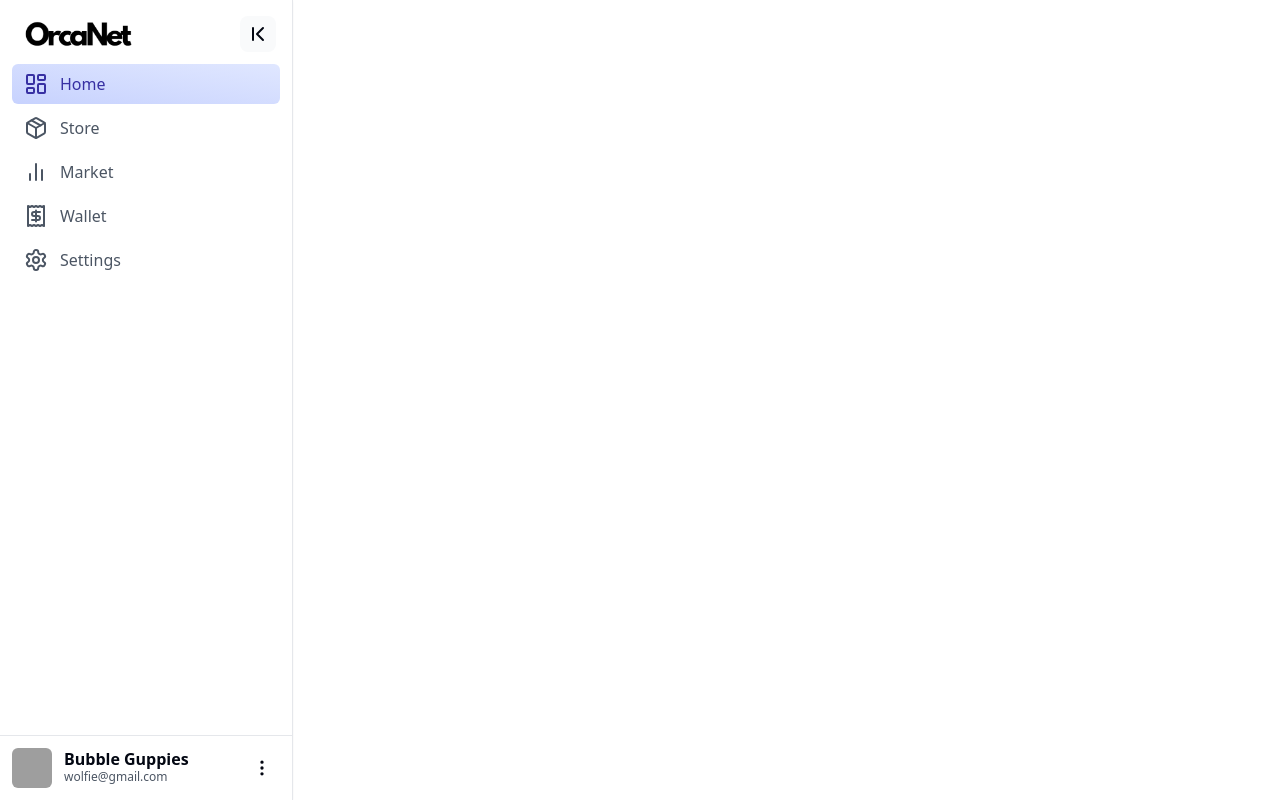
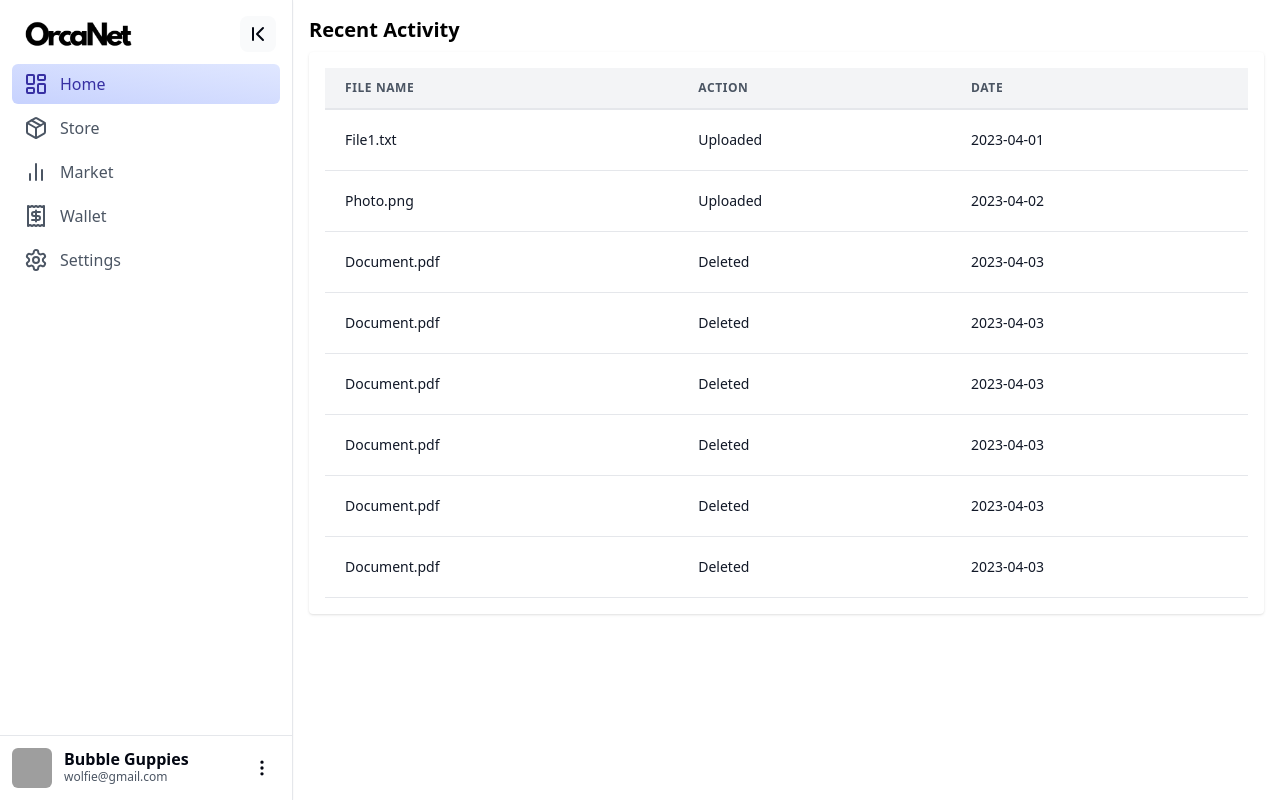
Before and after one commit to sbu-416-24sp/orcanet-desktop-deprecated, a React (Vite) app in the folder frontend/: page / in a window 1280 px wide. Built offline with nearby package versions, Linux system fonts and the light colour scheme; grey boxes are pictures that could not be loaded.

Commit message:
create homepage

```diff
--- a/frontend/src/home/HomePage.tsx
+++ b/frontend/src/home/HomePage.tsx
@@ -1,5 +1,156 @@
+import React, { useCallback, useRef, useState } from "react";
+
 const HomePage = () => {
-  return <div id="home-page"></div>;
+  const fileInputRef = useRef<HTMLInputElement>(null);
+  const [dragging, setDragging] = useState(false);
+
+  const handleDragOver = useCallback((e: React.DragEvent<HTMLDivElement>) => {
+    e.preventDefault();
+    setDragging(true);
+  }, []);
+
+  const handleDragLeave = useCallback((e: React.DragEvent<HTMLDivElement>) => {
+    e.preventDefault();
+    setDragging(false);
+  }, []);
+
+  const handleDrop = useCallback((e: React.DragEvent<HTMLDivElement>) => {
+    e.preventDefault();
+    e.stopPropagation();
+    setDragging(false);
+    if (e.dataTransfer.files && e.dataTransfer.files[0]) {
+      // Handle file upload here
+      console.log(e.dataTransfer.files[0]);
+    }
+  }, []);
+
+  const handleClick = () => {
+    fileInputRef.current?.click();
+  };
+
+  // Example data - replace with actual data retrieval logic
+  const nodeInfo = {
+    status: "Connected",
+    balance: "Orca Coin 1000",
+    peerID: "12D3KooWM1J3AZKnEvVtEVjwFka2Z2Z9EZo5XVzUoyrAofWRUUWK",
+    publicKey: "CAESIKY9RkdcwVuPzyQPn2SX7CEJRIj87Y1Mxtm0S5ABQMvI",
+    gateway: "http://127.0.0.1:8080",
+  };
+
+  // Mock recent activities data
+  const recentActivities = [
+    { id: 1, name: "File1.txt", date: "2023-04-01", action: "Uploaded" },
+    { id: 2, name: "Photo.png", date: "2023-04-02", action: "Uploaded" },
+    { id: 3, name: "Document.pdf", date: "2023-04-03", action: "Deleted" },
+    { id: 3, name: "Document.pdf", date: "2023-04-03", action: "Deleted" },
+    { id: 3, name: "Document.pdf", date: "2023-04-03", action: "Deleted" },
+    { id: 3, name: "Document.pdf", date: "2023-04-03", action: "Deleted" },
+    { id: 3, name: "Document.pdf", date: "2023-04-03", action: "Deleted" },
+    { id: 3, name: "Document.pdf", date: "2023-04-03", action: "Deleted" },
+  ];
+
+  return (
+    <main className="flex-1 text-white p-2">
+      {/* Node Status Section */}
+      {/* <section className="max-w-4xl mx-auto">
+        <h2 className="text-2xl font-bold mb-2 text-center text-gray-800">
+          OrcaNet Home
+        </h2>
+        <div className="bg-white p-6 rounded-lg shadow">
+          <p className="text-lg mb-4 font-semibold text-gray-800">
+            Node Information
+          </p>
+          <div className="grid grid-cols-1 gap-6 text-gray-600">
+            <div className="md:flex justify-between">
+              <p className="truncate">
+                <strong>Status:</strong> {nodeInfo.status}
+              </p>
+              <p className="truncate">
+                <strong>Gateway:</strong> {nodeInfo.gateway}
+              </p>
+            </div>
+            <p className="break-words">
+              <strong>Peer ID:</strong> {nodeInfo.peerID}
+            </p>
+            <p className="break-words">
+              <strong>Public Key:</strong> {nodeInfo.publicKey}
+            </p>
+          </div>
+        </div>
+      </section> */}
+
+      <section className="mb-2 p-2">
+        {" "}
+        <h2 className="text-xl font-bold mb-2 text-black">Recent Activity</h2>{" "}
+        <div
+          className="bg-white text-gray-800 p-4 rounded shadow"
+          onClick={handleClick}
+          onDragOver={handleDragOver}
+          onDragLeave={handleDragLeave}
+          onDrop={handleDrop}
+        >
+          {recentActivities.length > 0 ? (
+            <div className="overflow-x-auto">
+              <table className="min-w-full leading-normal">
+                <thead>
+                  <tr>
+                    <th className="px-5 py-3 border-b-2 border-gray-200 bg-gray-100 text-left text-xs font-semibold text-gray-600 uppercase tracking-wider">
+                      File Name
+                    </th>
+                    <th className="px-5 py-3 border-b-2 border-gray-200 bg-gray-100 text-left text-xs font-semibold text-gray-600 uppercase tracking-wider">
+                      Action
+                    </th>
+                    <th className="px-5 py-3 border-b-2 border-gray-200 bg-gray-100 text-left text-xs font-semibold text-gray-600 uppercase tracking-wider">
+                      Date
+                    </th>
+                  </tr>
+                </thead>
+                <tbody>
+                  {recentActivities.map((activity) => (
+                    <tr key={activity.id}>
+                      <td className="px-5 py-5 border-b border-gray-200 bg-white text-sm">
+                        <p className="text-gray-900 whitespace-no-wrap">
+                          {activity.name}
+                        </p>
+                      </td>
+                      <td className="px-5 py-5 border-b border-gray-200 bg-white text-sm">
+                        <p className="text-gray-900 whitespace-no-wrap">
+                          {activity.action}
+                        </p>
+                      </td>
+                      <td className="px-5 py-5 border-b border-gray-200 bg-white text-sm">
+                        <p className="text-gray-900 whitespace-no-wrap">
+                          {activity.date}
+                        </p>
+                      </td>
+                    </tr>
+                  ))}
+                </tbody>
+              </table>
+            </div>
+          ) : (
+            <p>No recent activity</p>
+          )}
+        </div>
+      </section>
+
+      {/* <section className="p-2 bg-white text-gray-800 rounded shadow">
+        <h2 className="text-xl font-bold mb-4">Upload Files</h2>
+        <div
+          className={`p-10 border-2 border-dashed ${
+            dragging ? "border-purple-500" : "border-gray-300"
+          } rounded cursor-pointer`}
+          onClick={handleClick}
+          onDragOver={handleDragOver}
+          onDragLeave={handleDragLeave}
+          onDrop={handleDrop}
+        >
+          Drag and drop files here, or click to select files
+        </div>
+        <input type="file" ref={fileInputRef} style={{ display: "none" }} />
+      </section> */}
+    </main>
+  );
 };
 
 export default HomePage;
```
